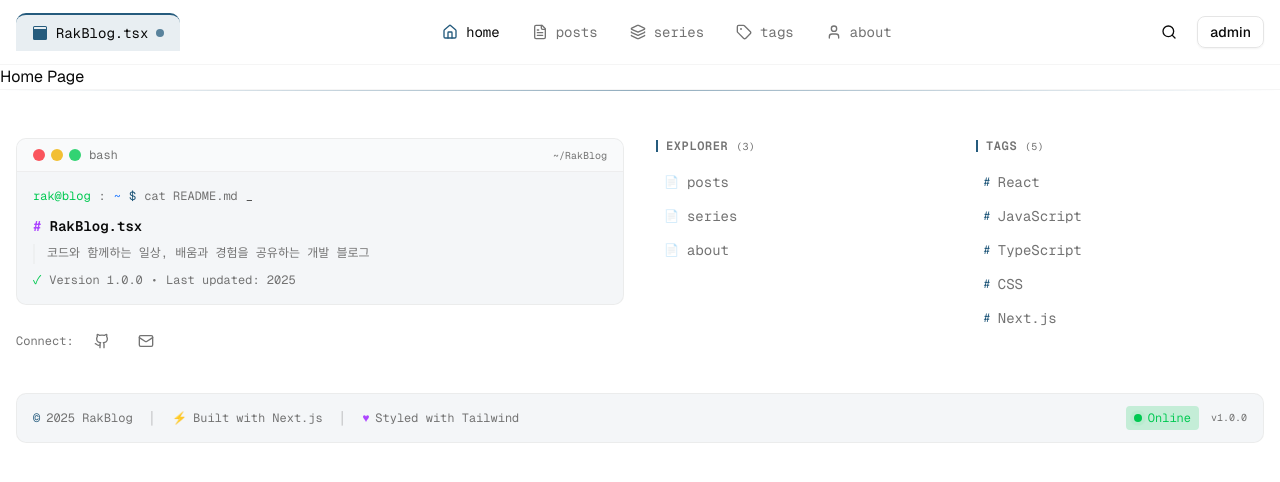
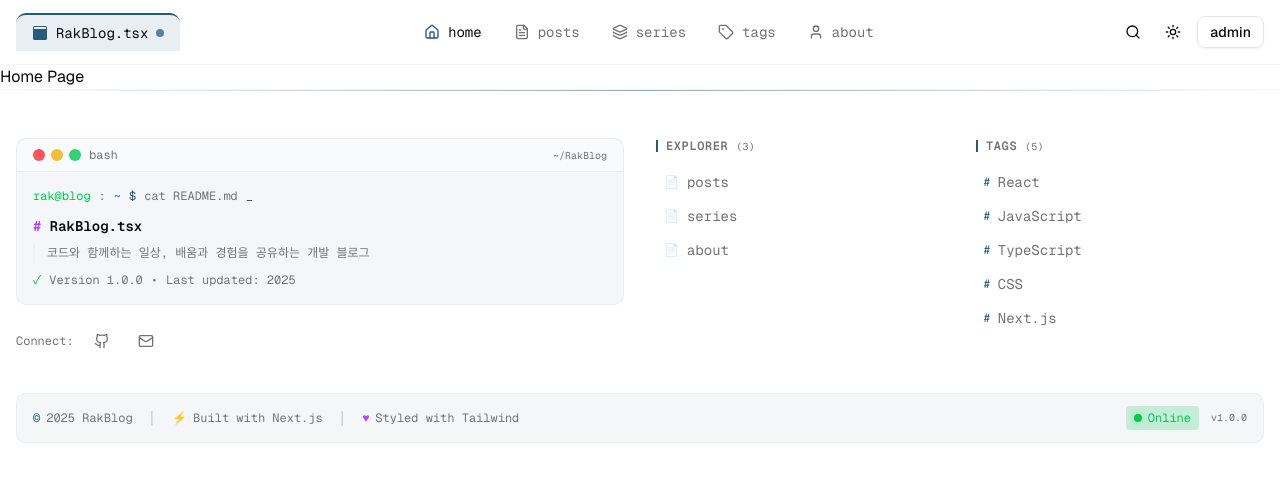
Before and after one commit to rak517/Rak-Blog, a Next.js app: page / in a window 1280 px wide. Shown: the top 482 px of the page. Built offline with nearby package versions, Linux system fonts and the light colour scheme.

Commit message:
:sparkles: feat: ThemeToggle 컴포넌트 구현 및 적용

```diff
--- a/src/components/layout/Header/Header.tsx
+++ b/src/components/layout/Header/Header.tsx
@@ -10,6 +10,7 @@ import { Menu, Search, X } from 'lucide-react';
 import { useState } from 'react';
 import { MobileMenu } from './MobileMenu';
 import { SearchBar } from './SearchBar';
+import ThemeToggle from '../ThemeToggle';
 
 export default function Header() {
   const [isSearchOpen, setIsSearchOpen] = useState(false);
@@ -57,7 +58,9 @@ export default function Header() {
               <Search className='h-4 w-4' />
             </Button>
 
-            <div className='hidden md:block'>{/* <ThemeToggle /> */}</div>
+            <div className='hidden md:block'>
+              <ThemeToggle />
+            </div>
 
             <Link href={ADMIN_LINK.href}>
               <Button
--- a/src/components/layout/Header/MobileMenu.tsx
+++ b/src/components/layout/Header/MobileMenu.tsx
@@ -3,6 +3,7 @@
 import { NAV_ITEMS } from '@/constants/navigation';
 import NavLink from './NavLink';
 import { SearchBar } from './SearchBar';
+import ThemeToggle from '../ThemeToggle';
 
 interface MobileMenuProps {
   isOpen: boolean;
@@ -30,7 +31,9 @@ export function MobileMenu({ isOpen, pathname }: MobileMenuProps) {
           <SearchBar isOpen={true} variant='mobile' />
         </div>
 
-        <div className='pt-2'>{/* <ThemeToggle /> */}</div>
+        <div className='pt-2'>
+          <ThemeToggle />
+        </div>
       </nav>
     </div>
   );
--- /dev/null
+++ b/src/components/layout/ThemeToggle.tsx
@@ -0,0 +1,17 @@
+'use client';
+
+import { useTheme } from 'next-themes';
+import { Button } from '../ui/Button';
+import { Moon, Sun } from 'lucide-react';
+
+export default function ThemeToggle() {
+  const { theme, setTheme } = useTheme();
+
+  return (
+    <Button variant='ghost' size='sm' onClick={() => setTheme(theme === 'dark' ? 'light' : 'dark')}>
+      <Sun className='h-4 w-4 scale-100 rotate-0 transition-all dark:scale-0 dark:-rotate-90' />
+      <Moon className='absolute h-4 w-4 scale-0 rotate-90 transition-all dark:scale-100 dark:rotate-0' />
+      <span className='sr-only'>테마 변경</span>
+    </Button>
+  );
+}
```
